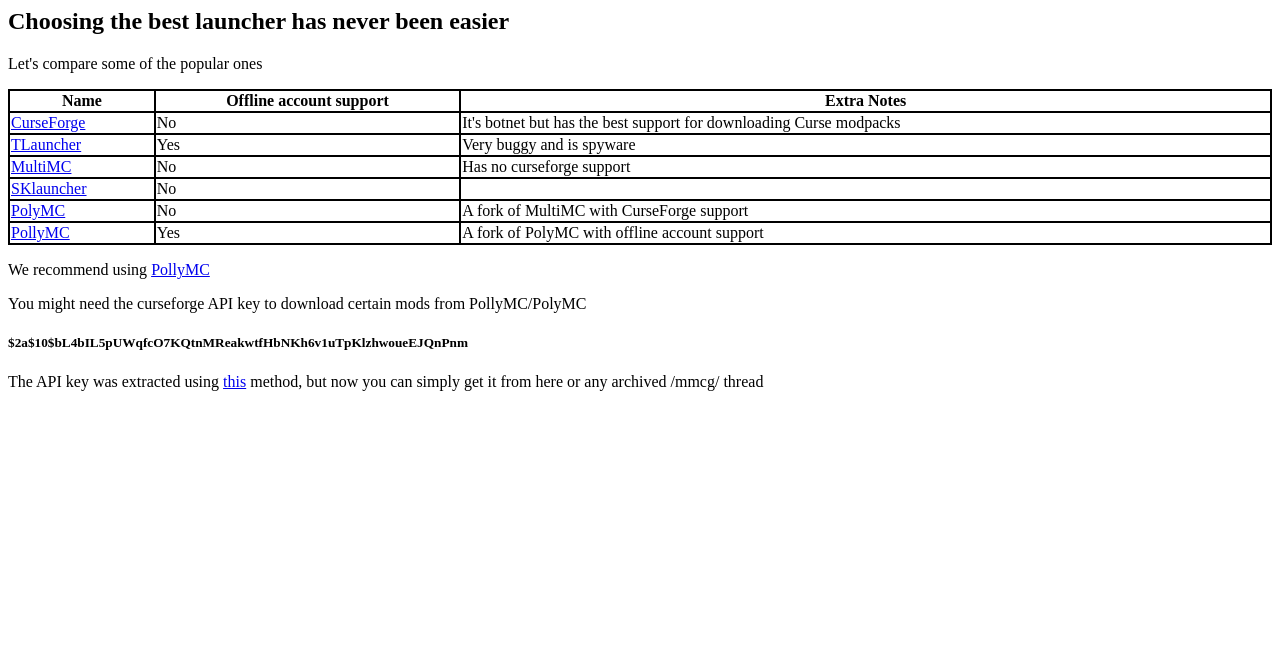
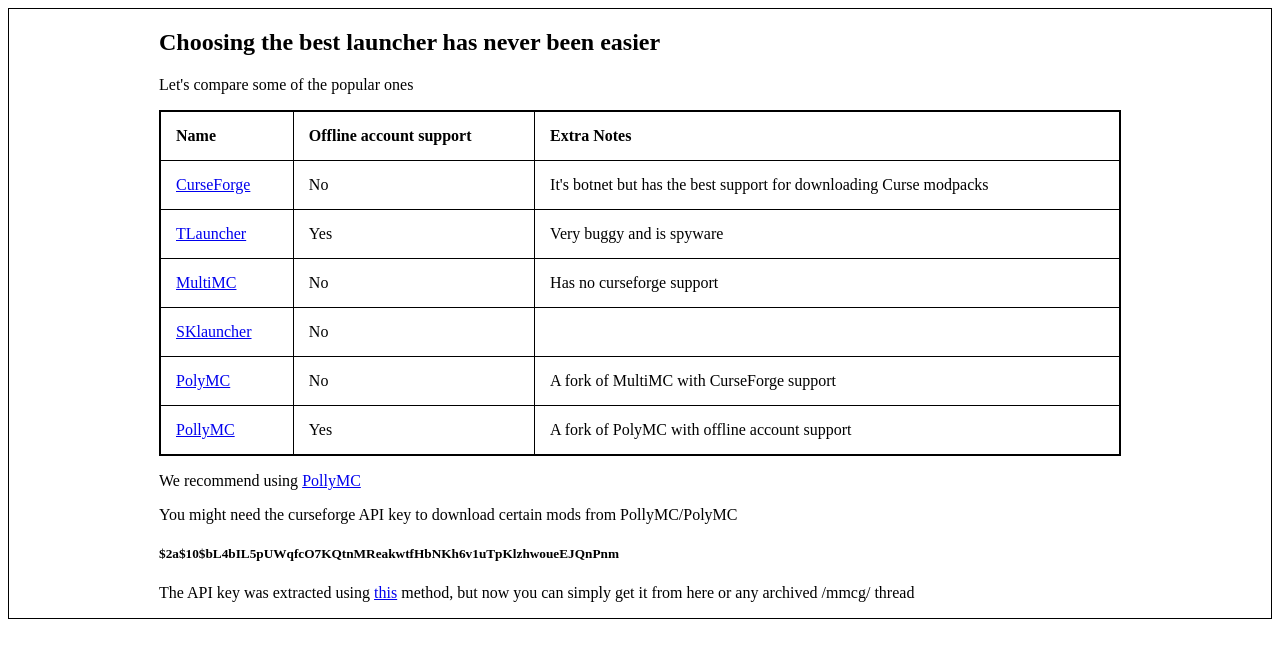
Before and after one commit to anonymous-from-space/mmcg-website, a plain HTML site: page launcher.html in a window 1280 px wide. Drawn offline with Linux system fonts and the light colour scheme.

Commit message:
Update launcher.html

```diff
--- a/launcher.html
+++ b/launcher.html
@@ -2,13 +2,29 @@
 <head>
 <title>/mmcg/ - launchers</title>
 <style>
-table, th, td {
+div {
+  border: 1px solid black;
+  padding-right: 150px;
+  padding-left: 150px;
+}
+
+table, td, th {
+  border: 1px solid #000;
+  text-align: left;
+}
+
+table {
   border: 2px solid black;
   border-collapse: collapse;
+}
+
+th, td {
+  padding: 15px;
 }
 </style>
 </head>
 <body>
+<div>
 <h2>Choosing the best launcher has never been easier</h2>
 <p>Let's compare some of the popular ones</p>
 <table style="width:100%">
@@ -48,7 +64,6 @@ table, th, td {
     <td>A fork of PolyMC with offline account support</td>
   </tr>
 </table>
-
 <p>We recommend using <a href="https://github.com/fn2006/PollyMC">PollyMC</a></p>
 
 <p>You might need the curseforge API key to download certain mods from PollyMC/PolyMC</p>
@@ -56,6 +71,6 @@ table, th, td {
 
 
 <p>The API key was extracted using <a href="https://git.sakamoto.pl/domi/curseme/-/tree/meow">this</a> method, but now you can simply get it from here or any archived /mmcg/ thread</p>
-
+</div>
 </body>
 </html>
```
